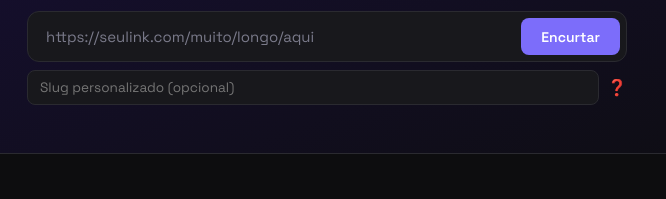
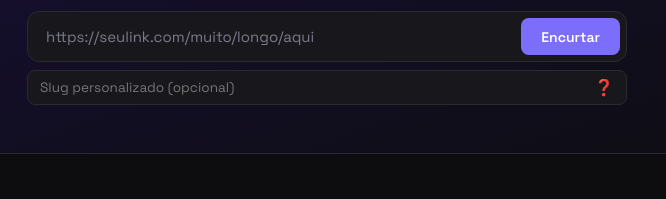
Before and after one commit to Jobson-TI/url-shortener, a website: page public/index.html in a window 1280 px wide. Shown: the part 332-531 px from the top of the page, 313-979 px from the left. Drawn offline with nearby package versions, Linux system fonts and the light colour scheme.

Commit message:
corrige estilo do campo slug com tooltip

```diff
--- a/public/index.html
+++ b/public/index.html
@@ -351,8 +351,8 @@
       <input type="url" id="urlInput" placeholder="https://seulink.com/muito/longo/aqui" />
       <button class="btn-primary" id="btnEncurtar" onclick="encurtar()">Encurtar</button>
     </div>
-    <div style="margin-top:0.5rem;display:flex;align-items:center;gap:0.5rem">
-      <input type="text" id="slugInput" placeholder="Slug personalizado (opcional)" style="flex:1;background:var(--surface);border:1px solid var(--border);border-radius:8px;color:var(--text);font-family:inherit;font-size:0.85rem;padding:0.5rem 0.75rem;outline:none" />
+    <div style="margin-top:0.5rem;display:flex;gap:0.5rem;background:var(--surface);border:1px solid var(--border);border-radius:8px;padding:0 0.75rem;align-items:center">
+      <input type="text" id="slugInput" placeholder="Slug personalizado (opcional)" style="flex:1;background:none;border:none;color:var(--text);font-family:inherit;font-size:0.85rem;padding:0.5rem 0;outline:none" />
       <span style="font-size:1rem;color:var(--muted);cursor:help;flex-shrink:0" title="Deixe em branco para gerar automaticamente. Se personalizar, use entre 3 e 20 caracteres — sem espaços.">❓</span>
     </div>
     <div class="result" id="resultado">
```
